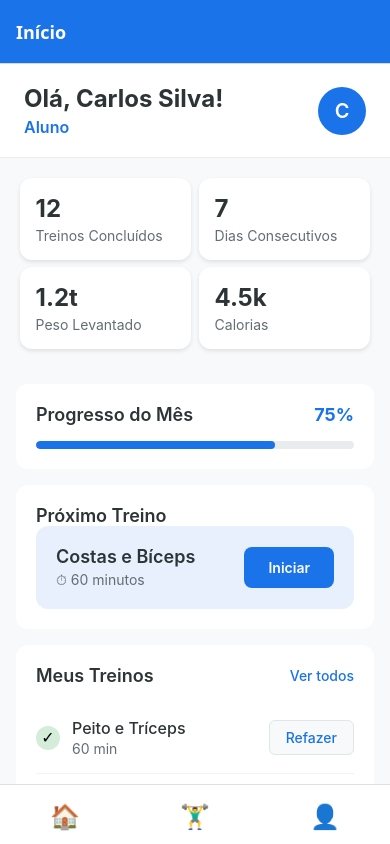
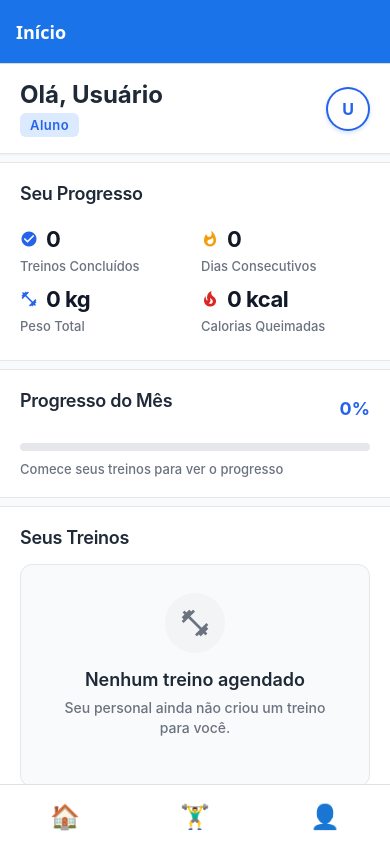
Before and after one commit to DiegoCarvalho-dev/SaasAcademia, a React Native app: screen /MainTabs in a window 390 px wide. Built offline with nearby package versions, Linux system fonts and the light colour scheme.

Commit message:
refactor: dashboard do aluno finalizado com design profissional

```diff
--- a/package.json
+++ b/package.json
@@ -12,12 +12,15 @@
     "@react-navigation/bottom-tabs": "^7.13.0",
     "@react-navigation/native": "^7.1.28",
     "@react-navigation/native-stack": "^7.12.0",
+    "@types/expo__vector-icons": "^9.0.1",
     "expo": "~54.0.33",
+    "expo-linear-gradient": "~15.0.8",
     "expo-status-bar": "~3.0.9",
     "react": "19.1.0",
     "react-native": "0.81.5",
     "react-native-safe-area-context": "^5.6.2",
-    "react-native-screens": "~4.16.0"
+    "react-native-screens": "~4.16.0",
+    "react-native-vector-icons": "^10.3.0"
   },
   "devDependencies": {
     "@types/react": "~19.1.0",
--- a/src/screens/DashboardScreen.tsx
+++ b/src/screens/DashboardScreen.tsx
@@ -1,118 +1,267 @@
-import React from 'react';
+import React, { useState, useEffect } from 'react';
 import {
   View,
   Text,
   StyleSheet,
   ScrollView,
   TouchableOpacity,
+  ActivityIndicator,
 } from 'react-native';
 import { SafeAreaView } from 'react-native-safe-area-context';
+import { useNavigation } from '@react-navigation/native';
+import { MaterialIcons as Icon } from '@expo/vector-icons';
+
+const StatIcon = ({ type }: { type: string }) => {
+  const getIcon = () => {
+    if (type === 'workouts') return <Icon name="check-circle" size={18} color="#2563eb" />;
+    if (type === 'streak') return <Icon name="whatshot" size={18} color="#f59e0b" />;
+    if (type === 'weight') return <Icon name="fitness-center" size={18} color="#2563eb" />;
+    if (type === 'calories') return <Icon name="local-fire-department" size={18} color="#dc2626" />;
+    return <Icon name="bar-chart" size={18} color="#2563eb" />;
+  };
+
+  return <View style={styles.statIconContainer}>{getIcon()}</View>;
+};
+
+const ActionIcon = ({ name, color }: { name: string; color: string }) => {
+  const iconColors: Record<string, string> = {
+    history: '#3b82f6',
+    stats: '#10b981',
+    goals: '#f59e0b',
+    exercises: '#8b5cf6',
+  };
+
+  const iconNames: Record<string, string> = {
+    history: 'history',
+    stats: 'show-chart',
+    goals: 'flag',
+    exercises: 'format-list-bulleted',
+  };
+
+  return (
+    <View style={[styles.actionIconContainer, { backgroundColor: `${color}15` }]}>
+      <Icon name={iconNames[name]} size={22} color={iconColors[name] || '#2563eb'} />
+    </View>
+  );
+};
 
 export default function DashboardScreen() {
-  // Dados fictícios
-  const userData = {
-    name: 'Carlos Silva',
-    type: 'Aluno',
-    progress: 75,
+  const navigation = useNavigation();
+  const [loading, setLoading] = useState(true);
+  const [userData, setUserData] = useState<{
+    name: string;
+    type: 'aluno' | 'personal';
+    stats: {
+      completedWorkouts: number;
+      currentStreak: number;
+      totalWeight: number;
+      caloriesBurned: number;
     };
+    nextWorkout: {
+      name: string;
+      time: string;
+      day: string;
+    } | null;
+    monthlyProgress: number;
+  } | null>(null);
+
+  useEffect(() => {
+    const timer = setTimeout(() => {
+      setUserData({
+        name: 'Usuário',
+        type: 'aluno',
+        stats: {
+          completedWorkouts: 0,
+          currentStreak: 0,
+          totalWeight: 0,
+          caloriesBurned: 0,
+        },
+        nextWorkout: null,
+        monthlyProgress: 0,
+      });
+      setLoading(false);
+    }, 1000);
+
+    return () => clearTimeout(timer);
+  }, []);
+
+  if (loading) {
+    return (
+      <SafeAreaView style={styles.container}>
+        <View style={styles.loadingContainer}>
+          <ActivityIndicator size="large" color="#2563eb" />
+          <Text style={styles.loadingText}>Carregando seus dados...</Text>
+        </View>
+      </SafeAreaView>
+    );
+  }
+
+  if (!userData) {
+    return (
+      <SafeAreaView style={styles.container}>
+        <View style={styles.errorContainer}>
+          <Text style={styles.errorText}>Não foi possível carregar os dados</Text>
+          <TouchableOpacity style={styles.retryButton}>
+            <Text style={styles.retryText}>Tentar novamente</Text>
+          </TouchableOpacity>
+        </View>
+      </SafeAreaView>
+    );
+  }
 
   const stats = [
-    { label: 'Treinos Concluídos', value: '12' },
-    { label: 'Dias Consecutivos', value: '7' },
-    { label: 'Peso Levantado', value: '1.2t' },
-    { label: 'Calorias', value: '4.5k' },
+    {
+      key: 'workouts',
+      label: 'Treinos Concluídos',
+      value: userData.stats.completedWorkouts.toString()
+    },
+    {
+      key: 'streak',
+      label: 'Dias Consecutivos',
+      value: userData.stats.currentStreak.toString()
+    },
+    {
+      key: 'weight',
+      label: 'Peso Total',
+      value: userData.stats.totalWeight > 0 ? `${userData.stats.totalWeight} kg` : '0 kg'
+    },
+    {
+      key: 'calories',
+      label: 'Calorias Queimadas',
+      value: userData.stats.caloriesBurned > 0 ? `${userData.stats.caloriesBurned} kcal` : '0 kcal'
+    },
   ];
 
-  const workouts = [
-    { id: 1, name: 'Peito e Tríceps', time: '60 min', completed: true },
-    { id: 2, name: 'Costas e Bíceps', time: '60 min', completed: false },
-    { id: 3, name: 'Pernas e Ombros', time: '75 min', completed: false },
+  const quickActions = [
+    { key: 'history', label: 'Histórico', color: '#3b82f6' },
+    { key: 'stats', label: 'Estatísticas', color: '#10b981' },
+    { key: 'goals', label: 'Metas', color: '#f59e0b' },
+    { key: 'exercises', label: 'Exercícios', color: '#8b5cf6' },
   ];
 
   return (
     <SafeAreaView style={styles.container}>
-      <ScrollView style={styles.scrollView}>
+      <ScrollView
+        style={styles.scrollView}
+        showsVerticalScrollIndicator={false}
+        contentContainerStyle={styles.scrollContent}
+      >
         {/* Header */}
         <View style={styles.header}>
           <View>
-            <Text style={styles.greeting}>Olá, {userData.name}!</Text>
-            <Text style={styles.userType}>{userData.type}</Text>
+            <Text style={styles.greeting}>Olá, {userData.name}</Text>
+            <View style={styles.userTypeContainer}>
+              <Text style={styles.userType}>
+                {userData.type === 'aluno' ? 'Aluno' : 'Personal Trainer'}
+              </Text>
             </View>
-          <TouchableOpacity style={styles.profileButton}>
-            <Text style={styles.profileInitial}>
-              {userData.name.charAt(0)}
+          </View>
+          <TouchableOpacity
+            style={styles.profileButton}
+            onPress={() => navigation.navigate('Profile' as never)}
+          >
+            <View style={styles.profileInitial}>
+              <Text style={styles.profileInitialText}>
+                {userData.name.charAt(0).toUpperCase()}
               </Text>
+            </View>
           </TouchableOpacity>
         </View>
 
-        {/* Stats Cards */}
+        {/* Stats Grid */}
         <View style={styles.statsContainer}>
-          {stats.map((stat, index) => (
-            <View key={index} style={styles.statCard}>
+          <Text style={styles.sectionTitle}>Seu Progresso</Text>
+          <View style={styles.statsGrid}>
+            {stats.map((stat) => (
+              <View key={stat.key} style={styles.statCard}>
+                <View style={styles.statHeader}>
+                  <StatIcon type={stat.key} />
                   <Text style={styles.statValue}>{stat.value}</Text>
+                </View>
                 <Text style={styles.statLabel}>{stat.label}</Text>
               </View>
             ))}
           </View>
+        </View>
 
-        {/* Progress Section */}
+        {/* Progress */}
         <View style={styles.section}>
           <View style={styles.sectionHeader}>
             <Text style={styles.sectionTitle}>Progresso do Mês</Text>
-            <Text style={styles.progressPercent}>{userData.progress}%</Text>
+            <Text style={styles.progressPercent}>{userData.monthlyProgress}%</Text>
           </View>
           <View style={styles.progressBar}>
             <View
-              style={[styles.progressFill, { width: `${userData.progress}%` }]}
+              style={[styles.progressFill, { width: `${userData.monthlyProgress}%` }]}
             />
+          </View>
+          <Text style={styles.progressHint}>
+            {userData.monthlyProgress === 0
+              ? 'Comece seus treinos para ver o progresso'
+              : 'Continue assim! Ótimo progresso.'}
+          </Text>
+        </View>
+
+        {/* Next Workout */}
+        {userData.nextWorkout ? (
+          <View style={styles.section}>
+            <View style={styles.sectionHeader}>
+              <Text style={styles.sectionTitle}>Próximo Treino</Text>
+              <View style={styles.dayBadge}>
+                <Text style={styles.dayBadgeText}>{userData.nextWorkout.day}</Text>
+              </View>
+            </View>
+            <View style={styles.nextWorkoutCard}>
+              <View style={styles.workoutInfo}>
+                <Text style={styles.workoutName}>{userData.nextWorkout.name}</Text>
+                <View style={styles.workoutMeta}>
+                  <View style={styles.timeBadge}>
+                    <Icon name="access-time" size={12} color="#166534" style={styles.timeIcon} />
+                    <Text style={styles.timeBadgeText}>{userData.nextWorkout.time}</Text>
+                  </View>
+                </View>
+              </View>
+              <TouchableOpacity style={styles.startButton}>
+                <Text style={styles.startButtonText}>Iniciar Treino</Text>
+              </TouchableOpacity>
+            </View>
+          </View>
+        ) : (
+          <View style={styles.section}>
+            <Text style={styles.sectionTitle}>Seus Treinos</Text>
+            <View style={styles.emptyStateCard}>
+              <View style={styles.emptyStateIconContainer}>
+                <Icon name="fitness-center" size={32} color="#6b7280" />
+              </View>
+              <Text style={styles.emptyStateTitle}>Nenhum treino agendado</Text>
+              <Text style={styles.emptyStateText}>
+                {userData.type === 'aluno'
+                  ? 'Seu personal ainda não criou um treino para você.'
+                  : 'Você ainda não criou treinos para seus alunos.'}
+              </Text>
+              {userData.type === 'personal' && (
+                <TouchableOpacity style={styles.createWorkoutButton}>
+                  <Text style={styles.createWorkoutText}>Criar Primeiro Treino</Text>
+                </TouchableOpacity>
+              )}
+            </View>
+          </View>
+        )}
+
+        {/* Quick Actions */}
+        <View style={styles.section}>
+          <Text style={styles.sectionTitle}>Ações Rápidas</Text>
+          <View style={styles.actionsGrid}>
+            {quickActions.map((action) => (
+              <TouchableOpacity key={action.key} style={styles.actionButton}>
+                <ActionIcon name={action.key} color={action.color} />
+                <Text style={styles.actionLabel}>{action.label}</Text>
+              </TouchableOpacity>
+            ))}
           </View>
         </View>
 
-        {/* Next Workout */}
-        <View style={styles.section}>
-          <Text style={styles.sectionTitle}>Próximo Treino</Text>
-          <View style={styles.nextWorkoutCard}>
-            <View style={styles.workoutInfo}>
-              <Text style={styles.workoutName}>Costas e Bíceps</Text>
-              <Text style={styles.workoutTime}>⏱ 60 minutos</Text>
-            </View>
-            <TouchableOpacity style={styles.startButton}>
-              <Text style={styles.startButtonText}>Iniciar</Text>
-            </TouchableOpacity>
-          </View>
-        </View>
-
-        {/* Workout List */}
-        <View style={styles.section}>
-          <View style={styles.sectionHeader}>
-            <Text style={styles.sectionTitle}>Meus Treinos</Text>
-            <TouchableOpacity>
-              <Text style={styles.seeAllText}>Ver todos</Text>
-            </TouchableOpacity>
-          </View>
-
-          {workouts.map((workout) => (
-            <View key={workout.id} style={styles.workoutItem}>
-              <View style={styles.workoutItemLeft}>
-                <View style={[
-                  styles.workoutStatus,
-                  workout.completed && styles.workoutStatusCompleted
-                ]}>
-                  {workout.completed ? '✓' : '●'}
-                </View>
-                <View>
-                  <Text style={styles.workoutItemName}>{workout.name}</Text>
-                  <Text style={styles.workoutItemTime}>{workout.time}</Text>
-                </View>
-              </View>
-              <TouchableOpacity style={styles.workoutActionButton}>
-                <Text style={styles.workoutActionText}>
-                  {workout.completed ? 'Refazer' : 'Iniciar'}
-                </Text>
-              </TouchableOpacity>
-            </View>
-          ))}
-        </View>
+        <View style={styles.footerSpace} />
       </ScrollView>
     </SafeAreaView>
   );
@@ -121,78 +270,161 @@ export default function DashboardScreen() {
 const styles = StyleSheet.create({
   container: {
     flex: 1,
-    backgroundColor: '#f8f9fa',
+    backgroundColor: '#f8fafc',
+  },
+  loadingContainer: {
+    flex: 1,
+    justifyContent: 'center',
+    alignItems: 'center',
+    padding: 24,
+  },
+  loadingText: {
+    marginTop: 16,
+    fontSize: 16,
+    color: '#64748b',
+    fontWeight: '500',
+  },
+  errorContainer: {
+    flex: 1,
+    justifyContent: 'center',
+    alignItems: 'center',
+    padding: 24,
+  },
+  errorText: {
+    fontSize: 18,
+    color: '#dc2626',
+    textAlign: 'center',
+    marginBottom: 16,
+    fontWeight: '600',
+  },
+  retryButton: {
+    backgroundColor: '#2563eb',
+    paddingHorizontal: 24,
+    paddingVertical: 12,
+    borderRadius: 8,
+  },
+  retryText: {
+    color: '#ffffff',
+    fontWeight: '600',
+    fontSize: 16,
   },
   scrollView: {
     flex: 1,
+  },
+  scrollContent: {
+    paddingBottom: 10,
   },
   header: {
     flexDirection: 'row',
     justifyContent: 'space-between',
     alignItems: 'center',
-    paddingHorizontal: 24,
-    paddingVertical: 20,
+    paddingHorizontal: 20,
+    paddingVertical: 16,
     backgroundColor: '#ffffff',
     borderBottomWidth: 1,
-    borderBottomColor: '#e9ecef',
+    borderBottomColor: '#e5e7eb',
+    shadowColor: '#000',
+    shadowOffset: { width: 0, height: 1 },
+    shadowOpacity: 0.05,
+    shadowRadius: 2,
+    elevation: 1,
   },
   greeting: {
     fontSize: 24,
     fontWeight: '700',
-    color: '#2d3436',
+    color: '#1f2937',
+    marginBottom: 4,
+  },
+  userTypeContainer: {
+    backgroundColor: '#dbeafe',
+    paddingHorizontal: 10,
+    paddingVertical: 4,
+    borderRadius: 6,
+    alignSelf: 'flex-start',
   },
   userType: {
-    fontSize: 16,
-    color: '#1a73e8',
+    fontSize: 13,
+    color: '#2563eb',
     fontWeight: '600',
-    marginTop: 4,
+    letterSpacing: 0.5,
   },
   profileButton: {
-    width: 48,
-    height: 48,
-    borderRadius: 24,
-    backgroundColor: '#1a73e8',
+    width: 44,
+    height: 44,
+    borderRadius: 22,
+    backgroundColor: '#2563eb',
+    alignItems: 'center',
+    justifyContent: 'center',
+    shadowColor: '#2563eb',
+    shadowOffset: { width: 0, height: 2 },
+    shadowOpacity: 0.2,
+    shadowRadius: 4,
+    elevation: 3,
+  },
+  profileInitial: {
+    width: 40,
+    height: 40,
+    borderRadius: 20,
+    backgroundColor: '#ffffff',
     alignItems: 'center',
     justifyContent: 'center',
   },
-  profileInitial: {
-    color: '#ffffff',
-    fontSize: 20,
-    fontWeight: '600',
+  profileInitialText: {
+    color: '#2563eb',
+    fontSize: 16,
+    fontWeight: '700',
   },
   statsContainer: {
+    padding: 20,
+    backgroundColor: '#ffffff',
+    marginTop: 8,
+    borderTopWidth: 1,
+    borderBottomWidth: 1,
+    borderColor: '#e5e7eb',
+  },
+  sectionTitle: {
+    fontSize: 18,
+    fontWeight: '600',
+    color: '#1f2937',
+    marginBottom: 16,
+    letterSpacing: -0.3,
+  },
+  statsGrid: {
     flexDirection: 'row',
     flexWrap: 'wrap',
-    padding: 16,
+    marginHorizontal: -6,
   },
   statCard: {
-    width: '48%',
-    backgroundColor: '#ffffff',
-    borderRadius: 12,
-    padding: 16,
-    margin: '1%',
-    shadowColor: '#000',
-    shadowOffset: { width: 0, height: 2 },
-    shadowOpacity: 0.1,
-    shadowRadius: 4,
-    elevation: 3,
+    width: '50%',
+    padding: 6,
+  },
+  statHeader: {
+    flexDirection: 'row',
+    alignItems: 'center',
+    marginBottom: 6,
+  },
+  statIconContainer: {
+    marginRight: 8,
   },
   statValue: {
-    fontSize: 24,
+    fontSize: 22,
     fontWeight: '700',
-    color: '#2d3436',
-    marginBottom: 4,
+    color: '#111827',
+    letterSpacing: -0.5,
   },
   statLabel: {
-    fontSize: 14,
-    color: '#636e72',
+    fontSize: 13,
+    color: '#6b7280',
+    lineHeight: 16,
+    fontWeight: '500',
   },
   section: {
     backgroundColor: '#ffffff',
-    marginTop: 16,
+    marginTop: 8,
     padding: 20,
-    borderRadius: 12,
-    marginHorizontal: 16,
+    borderTopWidth: 1,
+    borderBottomWidth: 1,
+    borderColor: '#e5e7eb',
   },
   sectionHeader: {
     flexDirection: 'row',
@@ -200,109 +432,166 @@ const styles = StyleSheet.create({
     alignItems: 'center',
     marginBottom: 16,
   },
-  sectionTitle: {
-    fontSize: 18,
-    fontWeight: '600',
-    color: '#2d3436',
-  },
-  seeAllText: {
-    fontSize: 14,
-    color: '#1a73e8',
-    fontWeight: '500',
-  },
   progressPercent: {
     fontSize: 18,
     fontWeight: '700',
-    color: '#1a73e8',
+    color: '#2563eb',
   },
   progressBar: {
     height: 8,
-    backgroundColor: '#e9ecef',
+    backgroundColor: '#e5e7eb',
     borderRadius: 4,
     overflow: 'hidden',
+    marginBottom: 10,
   },
   progressFill: {
     height: '100%',
-    backgroundColor: '#1a73e8',
+    backgroundColor: '#2563eb',
     borderRadius: 4,
+  },
+  progressHint: {
+    fontSize: 13,
+    color: '#6b7280',
+    fontStyle: 'normal',
+    fontWeight: '500',
+  },
+  dayBadge: {
+    backgroundColor: '#dbeafe',
+    paddingHorizontal: 10,
+    paddingVertical: 4,
+    borderRadius: 12,
+  },
+  dayBadgeText: {
+    fontSize: 12,
+    color: '#2563eb',
+    fontWeight: '600',
   },
   nextWorkoutCard: {
     flexDirection: 'row',
     justifyContent: 'space-between',
     alignItems: 'center',
-    backgroundColor: '#e8f0fe',
-    padding: 20,
+    backgroundColor: '#f8fafc',
+    padding: 16,
     borderRadius: 12,
+    borderWidth: 1,
+    borderColor: '#dbeafe',
   },
   workoutInfo: {
     flex: 1,
   },
   workoutName: {
+    fontSize: 17,
+    fontWeight: '600',
+    color: '#111827',
+    marginBottom: 8,
+  },
+  workoutMeta: {
+    flexDirection: 'row',
+    alignItems: 'center',
+  },
+  timeBadge: {
+    flexDirection: 'row',
+    alignItems: 'center',
+    backgroundColor: '#dcfce7',
+    paddingHorizontal: 8,
+    paddingVertical: 4,
+    borderRadius: 6,
+  },
+  timeIcon: {
+    marginRight: 4,
+  },
+  timeBadgeText: {
+    fontSize: 12,
+    color: '#166534',
+    fontWeight: '600',
+  },
+  startButton: {
+    backgroundColor: '#2563eb',
+    paddingHorizontal: 20,
+    paddingVertical: 10,
+    borderRadius: 8,
+    shadowColor: '#000',
+    shadowOffset: { width: 0, height: 2 },
+    shadowOpacity: 0.1,
+    shadowRadius: 4,
+    elevation: 2,
+  },
+  startButtonText: {
+    color: '#ffffff',
+    fontWeight: '600',
+    fontSize: 14,
+    letterSpacing: 0.3,
+  },
+  emptyStateCard: {
+    alignItems: 'center',
+    padding: 28,
+    backgroundColor: '#f9fafb',
+    borderRadius: 12,
+    borderWidth: 1,
+    borderColor: '#e5e7eb',
+  },
+  emptyStateIconContainer: {
+    width: 60,
+    height: 60,
+    borderRadius: 30,
+    backgroundColor: '#f3f4f6',
+    alignItems: 'center',
+    justifyContent: 'center',
+    marginBottom: 16,
+  },
+  emptyStateTitle: {
     fontSize: 18,
     fontWeight: '600',
-    color: '#2d3436',
-    marginBottom: 4,
+    color: '#1f2937',
+    marginBottom: 8,
+    textAlign: 'center',
   },
-  workoutTime: {
+  emptyStateText: {
     fontSize: 14,
-    color: '#636e72',
+    color: '#6b7280',
+    textAlign: 'center',
+    lineHeight: 20,
+    marginBottom: 20,
+    fontWeight: '500',
   },
-  startButton: {
-    backgroundColor: '#1a73e8',
+  createWorkoutButton: {
+    backgroundColor: '#2563eb',
     paddingHorizontal: 24,
     paddingVertical: 12,
     borderRadius: 8,
   },
-  startButtonText: {
+  createWorkoutText: {
     color: '#ffffff',
     fontWeight: '600',
+    fontSize: 14,
+    letterSpacing: 0.3,
   },
-  workoutItem: {
+  actionsGrid: {
     flexDirection: 'row',
-    justifyContent: 'space-between',
+    flexWrap: 'wrap',
+    marginHorizontal: -6,
+  },
+  actionButton: {
+    width: '25%',
     alignItems: 'center',
-    paddingVertical: 16,
-    borderBottomWidth: 1,
-    borderBottomColor: '#f1f3f4',
+    padding: 8,
   },
-  workoutItemLeft: {
-    flexDirection: 'row',
-    alignItems: 'center',
-    flex: 1,
-  },
-  workoutStatus: {
-    width: 24,
-    height: 24,
-    borderRadius: 12,
-    backgroundColor: '#f1f3f4',
+  actionIconContainer: {
+    width: 52,
+    height: 52,
+    borderRadius: 26,
     alignItems: 'center',
     justifyContent: 'center',
-    marginRight: 12,
+    marginBottom: 8,
   },
-  workoutStatusCompleted: {
-    backgroundColor: '#d4edda',
+  actionLabel: {
+    fontSize: 12,
+    color: '#4b5563',
+    textAlign: 'center',
+    fontWeight: '600',
+    letterSpacing: 0.2,
   },
-  workoutItemName: {
-    fontSize: 16,
-    fontWeight: '500',
-    color: '#2d3436',
-    marginBottom: 2,
-  },
-  workoutItemTime: {
-    fontSize: 14,
-    color: '#636e72',
-  },
-  workoutActionButton: {
-    paddingHorizontal: 16,
-    paddingVertical: 8,
-    borderRadius: 6,
-    backgroundColor: '#f8f9fa',
-    borderWidth: 1,
-    borderColor: '#dfe6e9',
-  },
-  workoutActionText: {
-    fontSize: 14,
-    color: '#1a73e8',
-    fontWeight: '500',
+  footerSpace: {
+    height: 10,
   },
 });
```
Also changed, not shown: 1 other file (tests, documents, lock files or other folders). Lines whose indentation alone changed are shown as unchanged.
